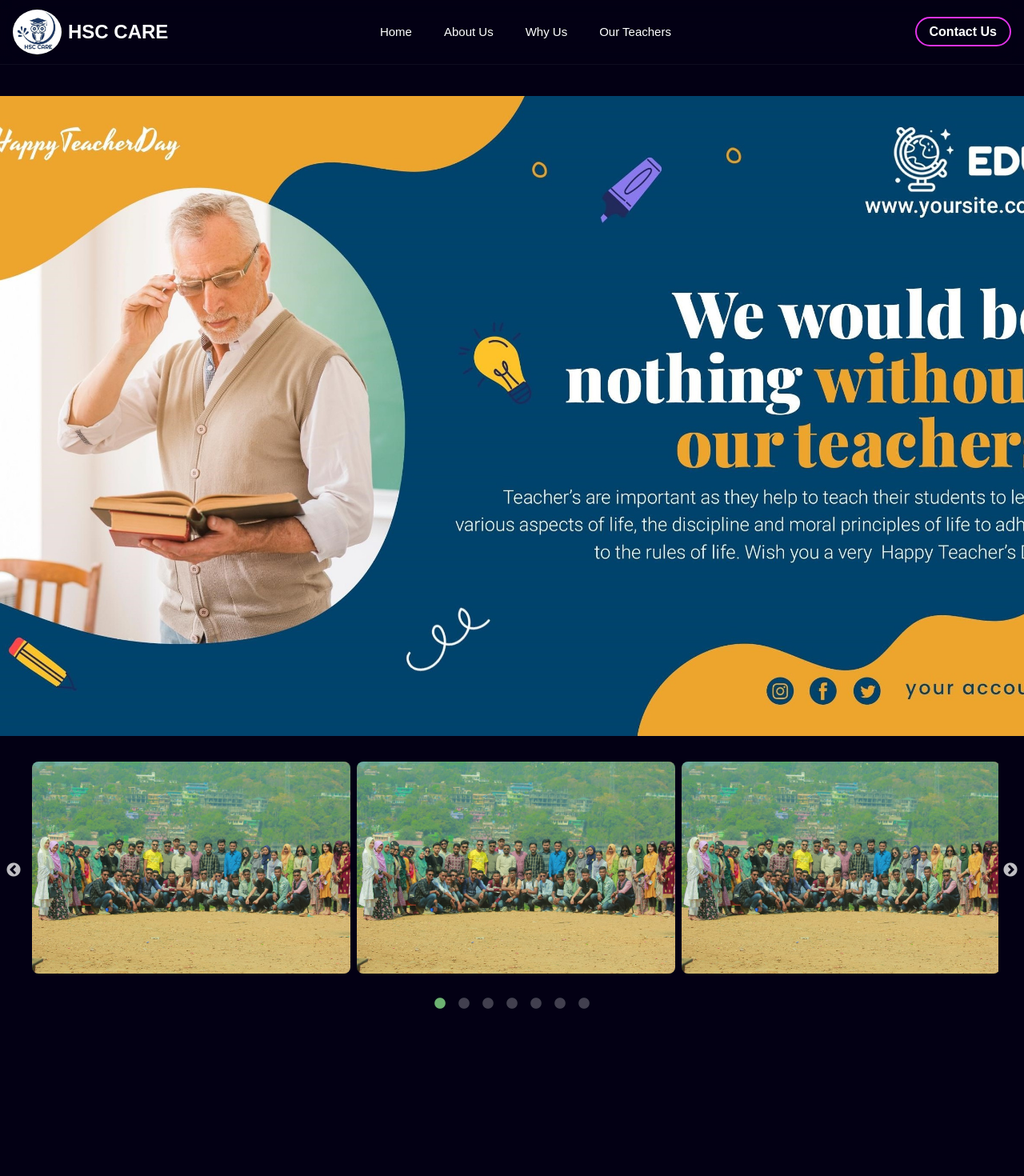
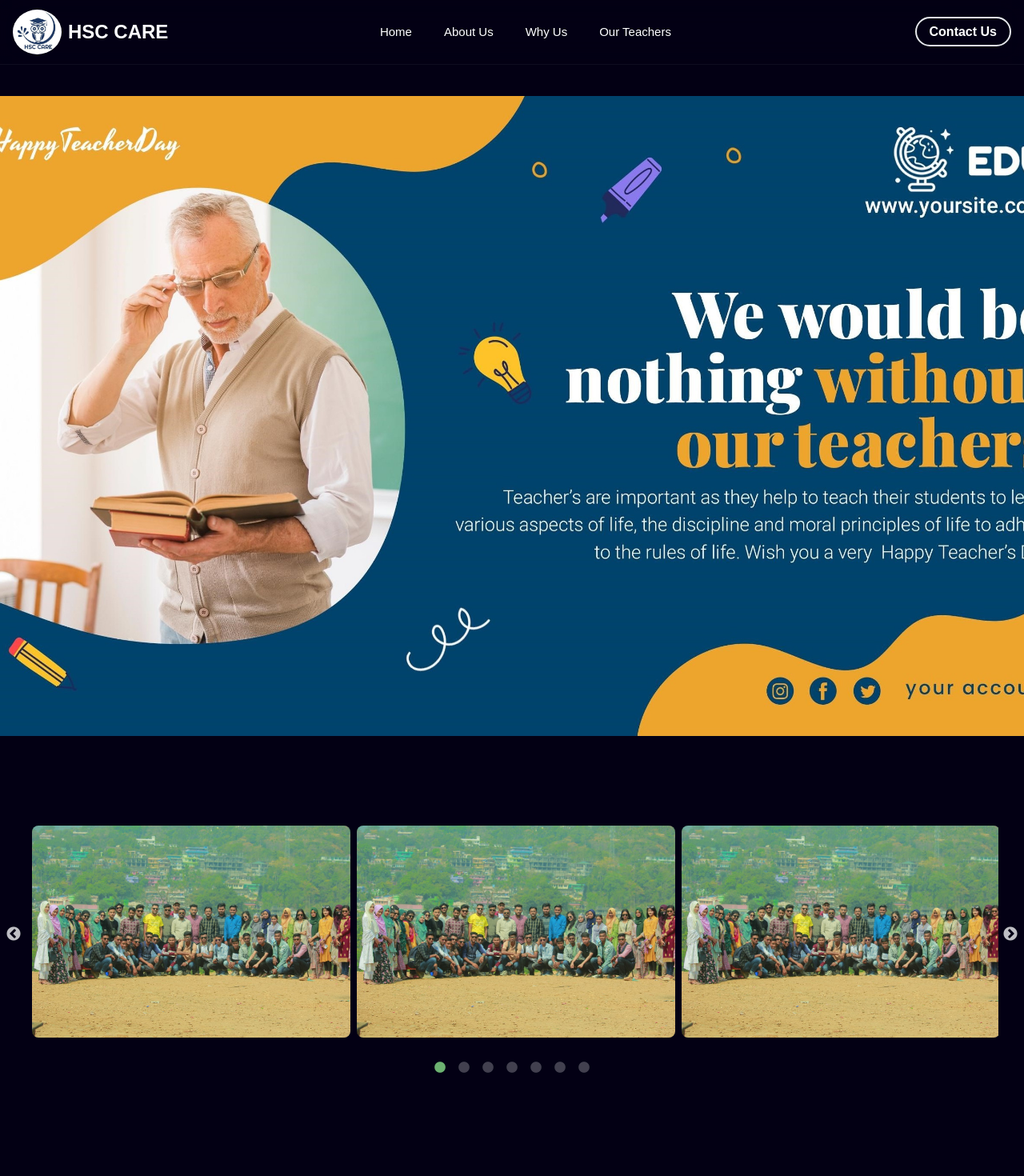
Before and after one commit to Rafat210907/hsc-care, a React (Vite) app: page / in a window 1280 px wide. Shown: the top 1470 px of the page at 80% size. Built offline with nearby package versions, Linux system fonts and the light colour scheme.

Commit message:
added animations , email

```diff
--- a/src/components/Slide.jsx
+++ b/src/components/Slide.jsx
@@ -39,7 +39,7 @@ const Slide = () => {
   };
 
   return (
-    <div className="carousel">
+    <div className="carousel mt-20" data-aos='fade-up' data-aos-duration="1200">
       <Slider {...settings}>
         <div className="box">
         <img src={img1} alt="Description 1" />
--- a/src/components/shared/Footer.jsx
+++ b/src/components/shared/Footer.jsx
@@ -16,7 +16,9 @@ const Footer = () => {
           </h2>
           <p className="text-dark text-md" data-aos-duration="900">
           <ion-icon name="location-sharp" ></ion-icon> Dakbanglow Road, Balaganj, Sylhet Bangladesh
-          </p>
+          </p><br />
+          <ion-icon name="mail-outline"></ion-icon>
+          <p>hsccare.2021@gmail.com</p>
         </div>
         <div>
           <h4 className="text-xl text-white font-semibold" data-aos='fade-down' data-aos-duration="500">Quick Links</h4>
--- a/src/components/shared/Header.jsx
+++ b/src/components/shared/Header.jsx
@@ -71,7 +71,7 @@ const Header = () => {
           </ul>
         </nav>
         <div className="max-[888px]:hidden">
-          <Link to='/contact' className="px-4 py-2 border-2 border-secondary hover:border-transparent hover:bg-blue-950 rounded-[30px] font-semibold  duration-300">Contact Us</Link>
+          <Link to='/contact' className="px-4 py-2 border-2 hover:border-transparent hover:bg-blue-950 rounded-[30px] font-semibold  duration-300">Contact Us</Link>
         </div>
         <div
           className="md:hidden w-10 h-[35px] p-2  rounded-[4px] cursor-pointer flex justify-center items-center z-10"
```
